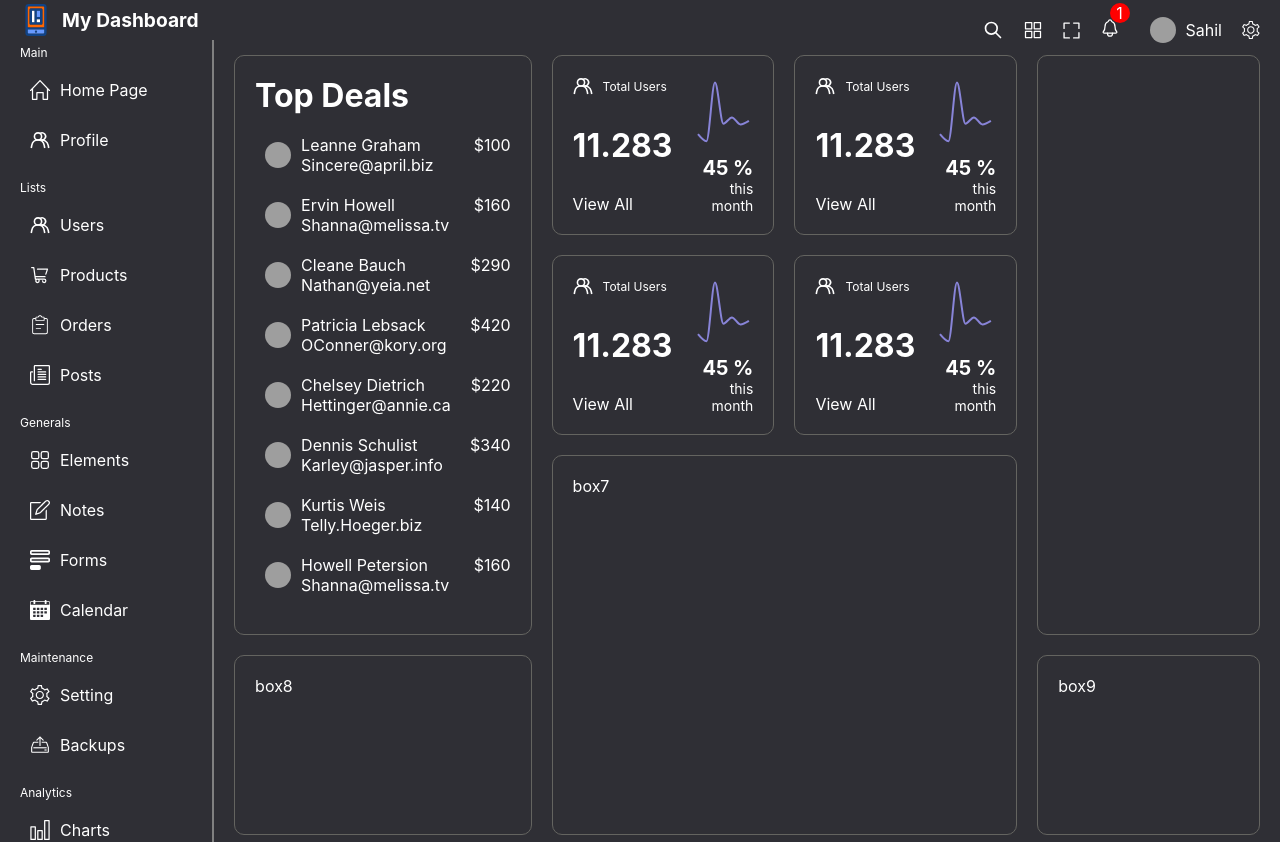
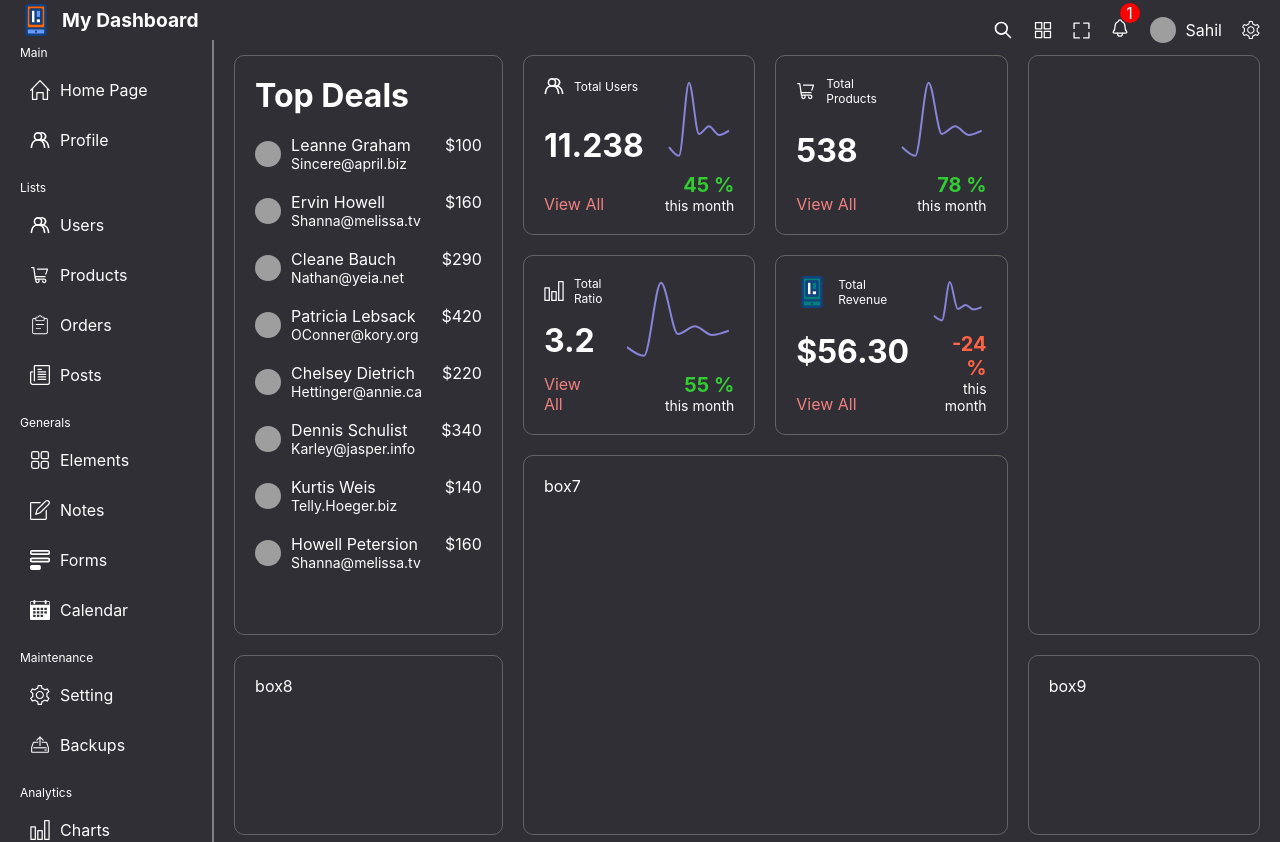
Before and after one commit to sahilshahu555/My-projects, a React (Vite) app in the folder Dashboard-react_js/dashbord/: page / in a window 1280 px wide. Shown: the top 842 px of the page. Built offline with nearby package versions, Linux system fonts and the light colour scheme; grey boxes are pictures that could not be loaded.

Commit message:
edited chartBox and topBox

```diff
--- a/Dashboard-react_js/dashbord/src/components/ChartBox/ChartBox.jsx
+++ b/Dashboard-react_js/dashbord/src/components/ChartBox/ChartBox.jsx
@@ -46,17 +46,17 @@ const data = [
     amt: 2100,
   },
 ];
-const ChartBox = () => {
+const ChartBox = ({title,points,icon,per}) => {
 
   return (
     <div className='chartBox'>
       <div className="boxInfo">
         <div className="title">
-               <img src="user.svg" alt="" />
-               <span>Total Users</span>
+          <img src={icon} alt="" />
+          <span>{title}</span>
         </div>
-            <h1>11.283</h1>
-            <Link to="/">View All</Link>
+        <h1>{points}</h1>
+        <Link to="/" style={{color:"lightcoral"}}>View All</Link>
       </div>
       <div className="chartInfo">
         <div className="chart">
@@ -65,13 +65,13 @@ const ChartBox = () => {
             <LineChart width={300} height={100} data={data}>
               <Tooltip
                 contentStyle={{
-                        background:"transparent",
-                        border:"none",
+                  background: "transparent",
+                  border: "none",
                 }}
                 labelStyle={{
-                        display:"none"
+                  display: "none"
                 }}
-                    position={{x:10,y:60}}
+                position={{ x: 10, y: 60 }}
               />
               <Line type="monotone" dataKey="pv" stroke="#8884d8" strokeWidth={2} dot={false}
               />
@@ -79,7 +79,7 @@ const ChartBox = () => {
           </ResponsiveContainer>
         </div>
         <div className="text">
-                <div className="percentage">45 %</div>
+          <div className="percentage" style={{color:per<0?"tomato": "limegreen"}}>{per} %</div>
           <div className="duration"> this month</div>
         </div>
 
--- a/Dashboard-react_js/dashbord/src/components/TopBox/topbox.scss
+++ b/Dashboard-react_js/dashbord/src/components/TopBox/topbox.scss
@@ -8,9 +8,11 @@
 .user{
     display: flex;
     justify-content: space-between;
-    margin-left: 10px;
+
 }
-
+.email{
+    font-size: 14px;
+}
 .userTexts{
     display: flex;
     flex-direction: column;
--- a/Dashboard-react_js/dashbord/src/pages/home/Home.jsx
+++ b/Dashboard-react_js/dashbord/src/pages/home/Home.jsx
@@ -3,14 +3,42 @@ import "./home.scss"
 import TopBox from '../../components/TopBox/TopBox'
 import ChartBox from '../../components/ChartBox/ChartBox'
 const Home = () => {
+  const box2Data={
+    title:"Total Users",
+    points:"11.238",
+    icon:"user.svg",
+    per:"45"
+  }
+  const box3Data={
+    title:"Total Products",
+    points:"538",
+    icon:"product.svg",
+    per:"78"
+  }
+  const box5Data={
+    title:"Total Ratio",
+    points:"3.2",
+    icon:"chart.svg",
+    per:"55"
+  }
+  const box6Data={
+    title:"Total Revenue",
+    points:"$56.30",
+    icon:"revenueIcon.svg",
+    per:"-24"
+  }
   return (
     <div className='home'>
       <div className="box box1"><TopBox/></div>
-      <div className="box box2"><ChartBox/></div>
-      <div className="box box3"><ChartBox/></div>
+      <div className="box box2"><ChartBox title={box2Data.title} points={box2Data.points}
+       icon={box2Data.icon} per={box2Data.per}/></div>
+      <div className="box box3"><ChartBox title={box3Data.title} points={box3Data.points}
+       icon={box3Data.icon} per={box3Data.per}/></div>
       <div className="box box4"></div>
-      <div className="box box5"><ChartBox/></div>
-      <div className="box box6"><ChartBox/></div>
+      <div className="box box5"><ChartBox   title={box5Data.title} points={box5Data.points}
+       icon={box5Data.icon} per={box5Data.per}/></div>
+      <div className="box box6"><ChartBox  title={box6Data.title} points={box6Data.points}
+       icon={box6Data.icon} per={box6Data.per} /></div>
       <div className="box box7">box7</div>
       <div className="box box8">box8</div>
       <div className="box box9">box9</div>
```
Lines whose indentation alone changed are shown as unchanged.
